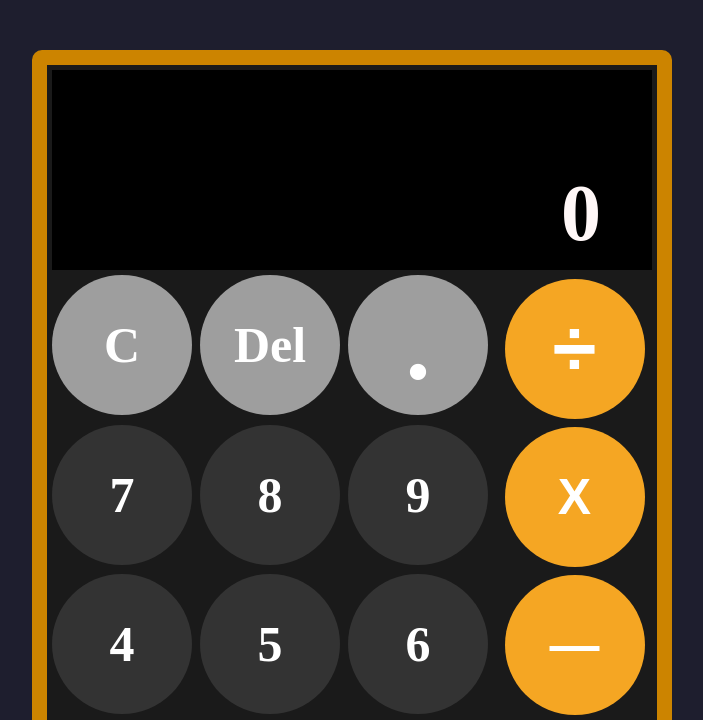
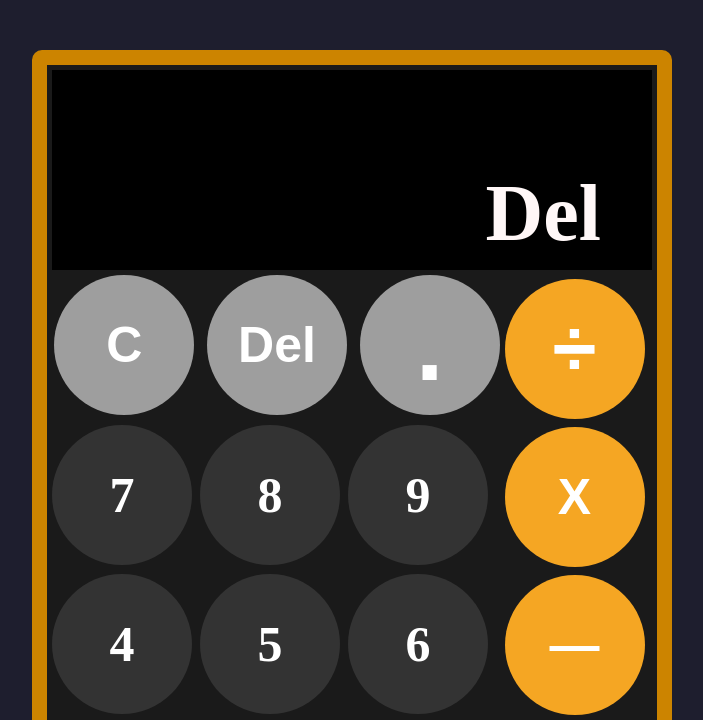
Before and after one commit to andreinux/Calculator, a plain HTML site: page index.html in a window 1280 px wide. Both pictures are taken after a click on the button "Del". Shown: the top 720 px of the page, without its empty margins (288-991 px from the left). Drawn offline with Linux system fonts and the light colour scheme.

Commit message:
added calculator input state management—first input/operator input/second input displays

```diff
--- a/index.html
+++ b/index.html
@@ -1,11 +1,13 @@
 <!DOCTYPE html>
 <html lang="en">
+
 <head>
   <meta charset="UTF-8">
   <meta name="viewport" content="width=device-width , initial-scale=1.0">
   <script src="main.js" defer></script>
   <link rel="stylesheet" href="style.css">
 </head>
+
 <body>
 
 
@@ -22,9 +24,9 @@
 
 
         <div id="num-container">
-   <button class="nbutton" id="reset">C</button>
-  <button class="nbutton" id="erase">Del</button>
-  <button class="nbutton" id="decimal">.</button>
+          <button class="button" id="reset">C</button>
+          <button class="button" id="erase">Del</button>
+          <button class="button" id="decimal">.</button>
 
           <button class="nbutton" id="btn-7">7</button>
           <button class="nbutton" id="btn-8">8</button>
@@ -71,4 +73,5 @@
 
   </div>
 </body>
+
 </html>
--- a/main.js
+++ b/main.js
@@ -1,3 +1,38 @@
-let display = document.querySelector("#display-box");
 
-let currentDisplsy = document.querySelector(".current");
+
+let currentDisplay = document.querySelector(".current");
+let nbuttons = document.querySelectorAll(".nbutton");
+let operatorButtons =document.querySelectorAll(".button");
+let calculateBtn = document.querySelector("#calc");
+
+//variable declarations
+let firstInput = null;
+let operatorInput = null;
+let secondInput = null;
+let replaceDisplay= true;
+
+//number input
+for (let i=0; i<nbuttons.length; i++) {
+    nbuttons[i].addEventListener("click" , (e)=> {
+
+        if (replaceDisplay) {
+        currentDisplay.textContent="";
+        replaceDisplay = false;
+
+    }
+    currentDisplay.textContent +=(e.target.textContent);
+
+    })
+}
+
+//operator input
+
+for (let i=0; i<operatorButtons.length  ; i++) {
+    operatorButtons[i].addEventListener("click" , (e)=> {
+
+        firstInput = currentDisplay.textContent;
+        replaceDisplay = true;
+        operatorInput = e.target.textContent;
+        currentDisplay.textContent = operatorInput;
+    })
+}
```
Lines whose indentation alone changed are shown as unchanged.
